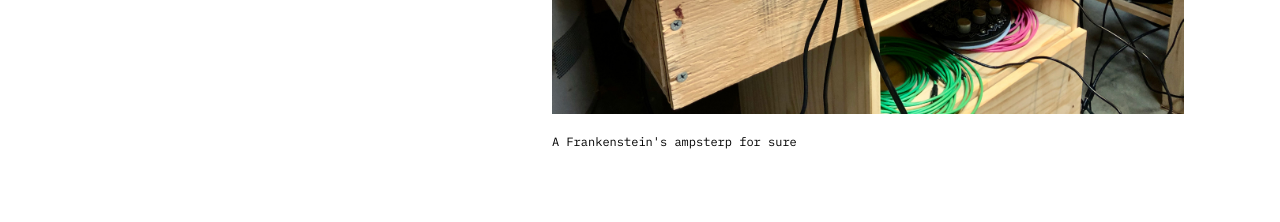
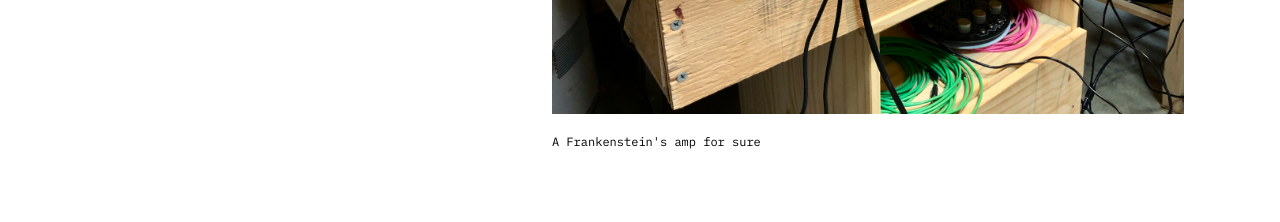
Before and after one commit to MichaelArestad/portfolio, a Next.js app: page /projects/kosmo in a window 1280 px wide. Shown: the part 5580-5802 px from the top of the page. Built offline with nearby package versions, Linux system fonts and the light colour scheme.

Commit message:
typo fix

```diff
--- a/pages/projects/kosmo.js
+++ b/pages/projects/kosmo.js
@@ -366,7 +366,7 @@ export default function Home() {
 					>
 						<FlexItem>
 							<Image
-								caption="A Frankenstein's ampsterp for sure"
+								caption="A Frankenstein's amp for sure"
 								src="/images/kosmo/speakers.jpg"
 								srcset="/images/kosmo/speakers@2x.jpg 2x"
 								width="800"
```
